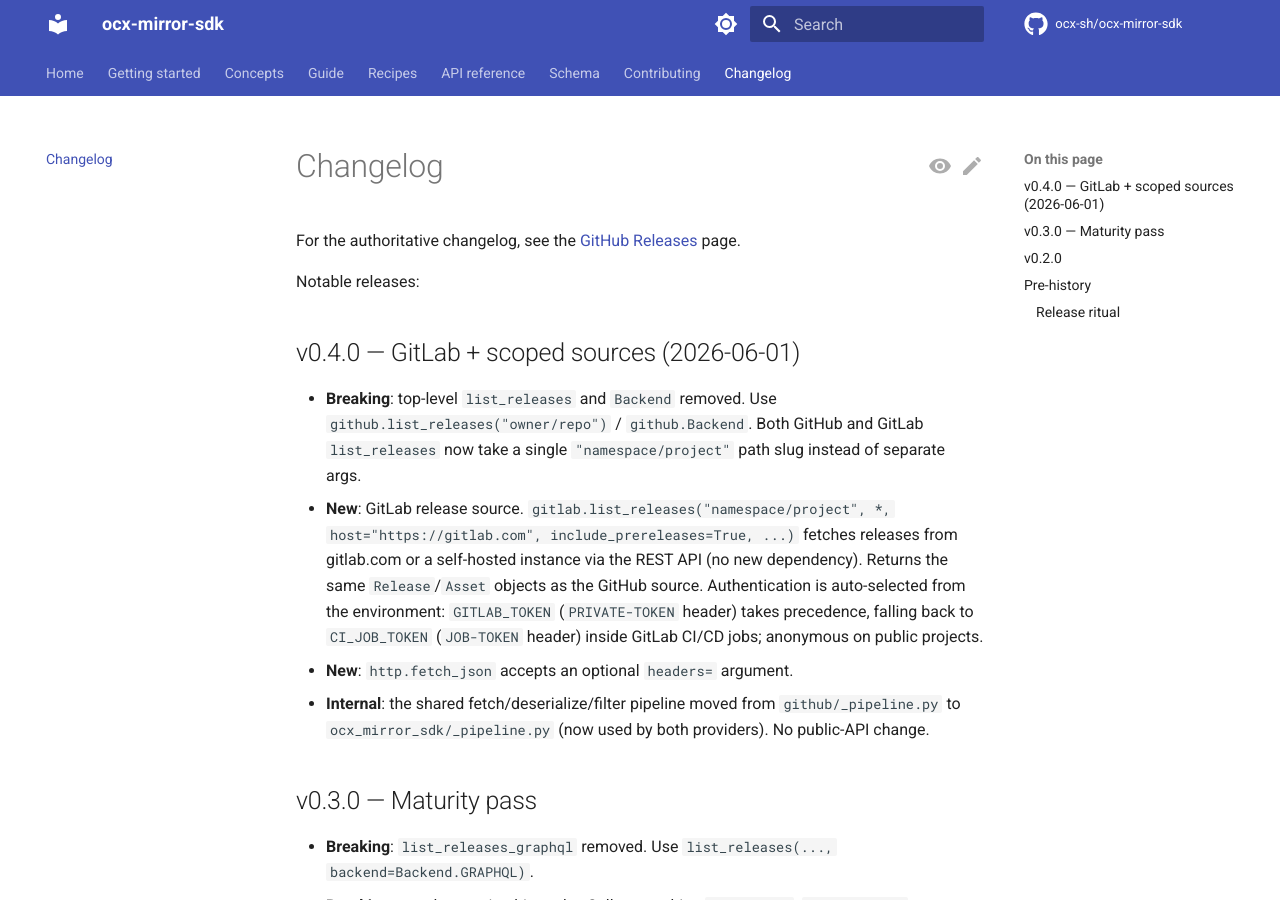
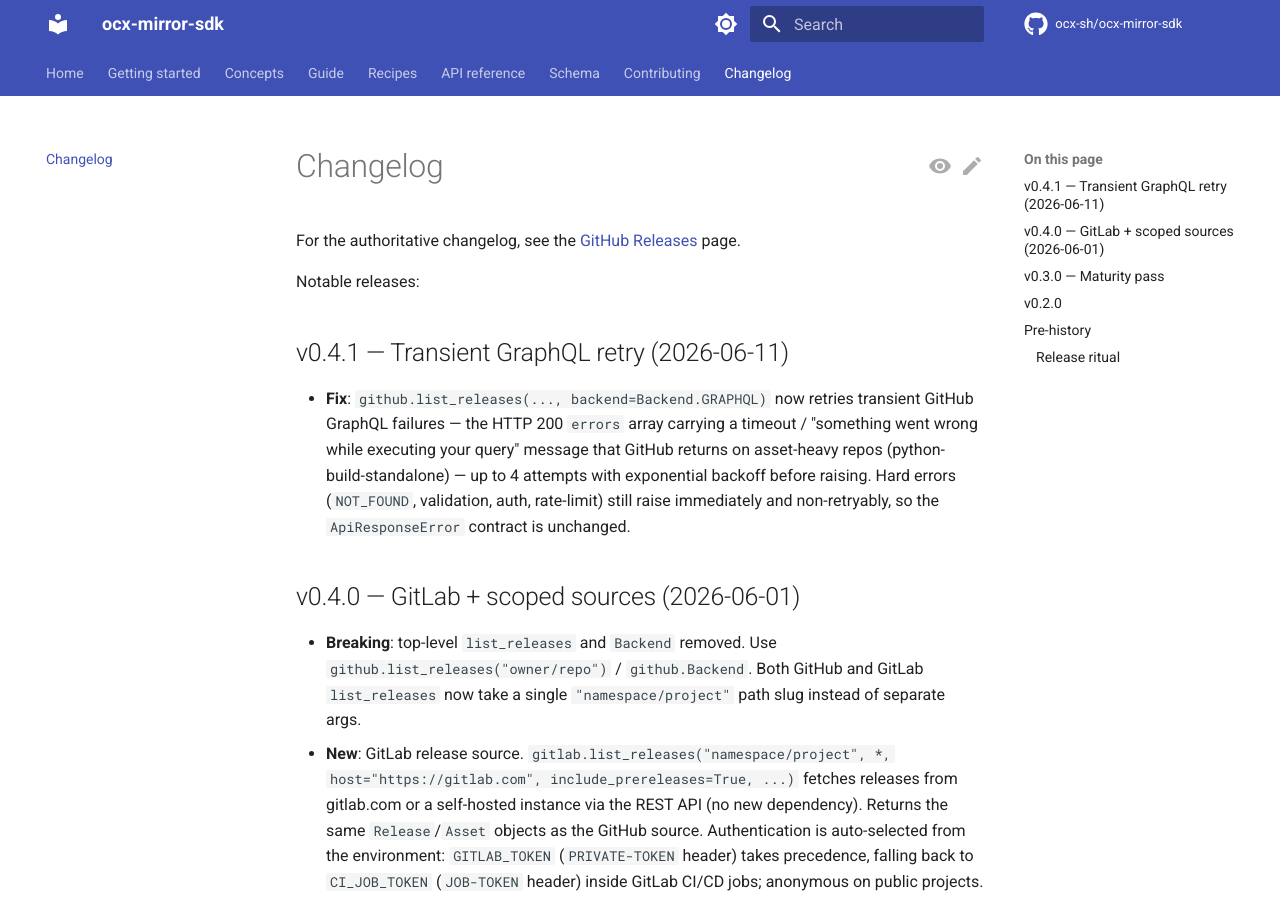
Before and after one commit to ocx-sh/ocx-mirror-sdk, an MkDocs documentation site: the page built from docs/changelog.md, in a window 1280 px wide and 900 px high. Built offline with MkDocs 1.6.1 and Material for MkDocs 9.7.7, drawn with Linux system fonts in a browser that asks for light colours; comment, search, counter and statistics services are not loaded.

Commit message:
chore(release): v0.4.1

````diff
--- a/README.md
+++ b/README.md
@@ -19,7 +19,7 @@ In a [PEP 723](https://peps.python.org/pep-0723/) inline-metadata script (recomm
 # /// script
 # requires-python = ">=3.13"
 # dependencies = [
-#   "ocx-mirror-sdk @ git+https://github.com/ocx-sh/ocx-mirror-sdk@v0.4.0",
+#   "ocx-mirror-sdk @ git+https://github.com/ocx-sh/ocx-mirror-sdk@v0.4.1",
 # ]
 # ///
 
@@ -33,7 +33,7 @@ Or in a project `pyproject.toml`:
 dependencies = ["ocx-mirror-sdk"]
 
 [tool.uv.sources]
-ocx-mirror-sdk = { git = "https://github.com/ocx-sh/ocx-mirror-sdk", tag = "v0.4.0" }
+ocx-mirror-sdk = { git = "https://github.com/ocx-sh/ocx-mirror-sdk", tag = "v0.4.1" }
 ```
 
 `uv.lock` pins to a commit SHA — `uv sync --frozen` is reproducible in CI.
--- a/docs/changelog.md
+++ b/docs/changelog.md
@@ -4,6 +4,16 @@ For the authoritative changelog, see the
 [GitHub Releases](https://github.com/ocx-sh/ocx-mirror-sdk/releases) page.
 
 Notable releases:
+
+## v0.4.1 — Transient GraphQL retry (2026-06-11)
+
+- **Fix**: `github.list_releases(..., backend=Backend.GRAPHQL)` now retries
+  transient GitHub GraphQL failures — the HTTP 200 `errors` array carrying a
+  timeout / "something went wrong while executing your query" message that
+  GitHub returns on asset-heavy repos (python-build-standalone) — up to 4
+  attempts with exponential backoff before raising. Hard errors (`NOT_FOUND`,
+  validation, auth, rate-limit) still raise immediately and non-retryably, so
+  the `ApiResponseError` contract is unchanged.
 
 ## v0.4.0 — GitLab + scoped sources (2026-06-01)
 
--- a/pyproject.toml
+++ b/pyproject.toml
@@ -1,6 +1,6 @@
 [project]
 name = "ocx-mirror-sdk"
-version = "0.4.0"
+version = "0.4.1"
 description = "Python SDK for building ocx-mirror generator scripts"
 readme = "README.md"
 license = "Apache-2.0"
````
Also changed, not shown: docs/getting-started/install.md (+5 -5 lines), 1 other file.
